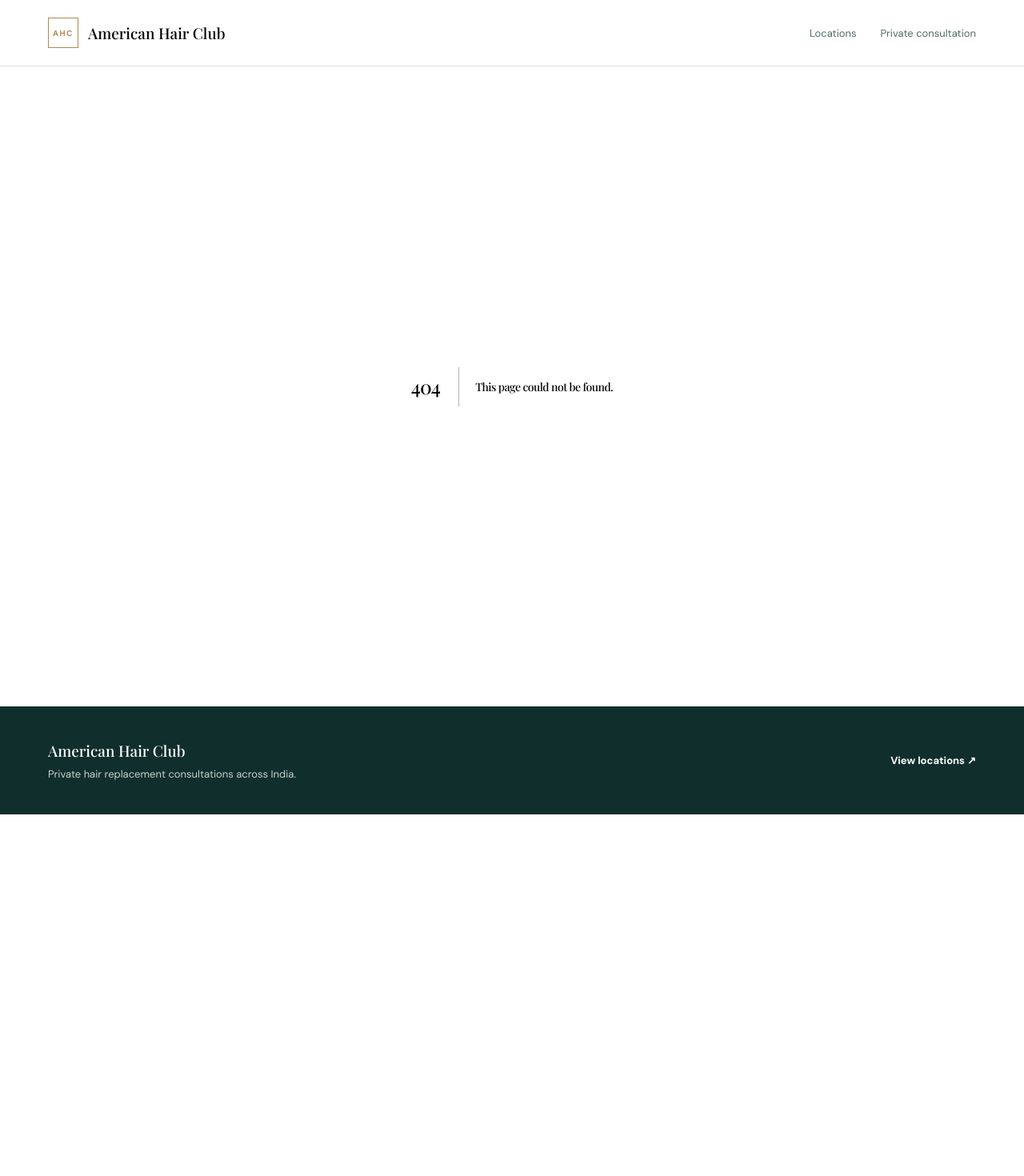
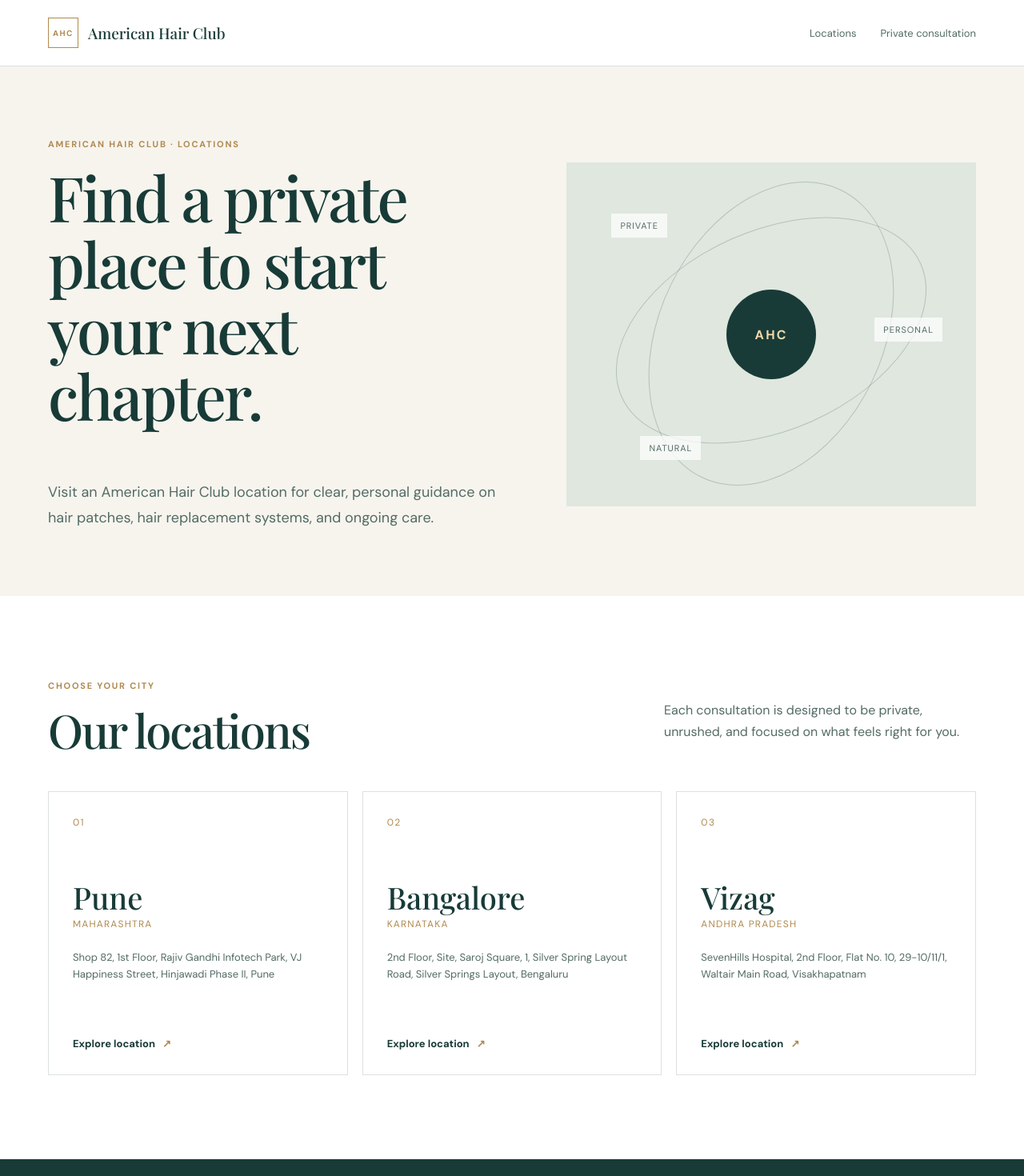
Before and after one commit to hr8976/americanhairclinic, a Next.js app: page /locations in a window 1280 px wide. Before the commit this address had no page. Shown: the top 1470 px of the page at 80% size. Before the commit the page ends 1018 px from the top, so only its background shows below. Built offline with nearby package versions, Linux system fonts and the light colour scheme.

Commit message:
Add app/locations/page.tsx

```diff
--- /dev/null
+++ b/app/locations/page.tsx
@@ -0,0 +1,68 @@
+import type { Metadata } from "next";
+import Link from "next/link";
+import { locations } from "../../data/locations";
+
+export const metadata: Metadata = {
+  title: "Hair Patch Clinics and Consultations in India",
+  description:
+    "Explore American Hair Club locations in Pune, Bangalore, and Vizag for private hair patch and hair replacement consultations.",
+};
+
+export default function LocationsPage() {
+  return (
+    <main>
+      <section className="locations-hero">
+        <div className="shell locations-hero-grid">
+          <div>
+            <p className="eyebrow">American Hair Club · Locations</p>
+            <h1>Find a private place to start your next chapter.</h1>
+            <p className="hero-lead">
+              Visit an American Hair Club location for clear, personal guidance on hair patches, hair replacement systems, and ongoing care.
+            </p>
+          </div>
+          <div className="hero-orbit" aria-hidden="true">
+            <span className="orbit-ring orbit-ring-one" />
+            <span className="orbit-ring orbit-ring-two" />
+            <span className="orbit-center">AHC</span>
+            <span className="orbit-label orbit-label-one">Private</span>
+            <span className="orbit-label orbit-label-two">Personal</span>
+            <span className="orbit-label orbit-label-three">Natural</span>
+          </div>
+        </div>
+      </section>
+
+      <section className="location-list-section">
+        <div className="shell">
+          <div className="section-heading">
+            <div>
+              <p className="eyebrow">Choose your city</p>
+              <h2>Our locations</h2>
+            </div>
+            <p>Each consultation is designed to be private, unrushed, and focused on what feels right for you.</p>
+          </div>
+          <div className="location-grid">
+            {locations.map((location, index) => (
+              <Link className="location-card" href={`/${location.slug}`} key={location.slug}>
+                <span className="card-index">0{index + 1}</span>
+                <span className="card-city">{location.city}</span>
+                <span className="card-region">{location.region}</span>
+                <span className="card-address">{location.address}</span>
+                <span className="card-link">Explore location <span aria-hidden="true">↗</span></span>
+              </Link>
+            ))}
+          </div>
+        </div>
+      </section>
+
+      <section id="consultation" className="consultation-band">
+        <div className="shell consultation-inner">
+          <div>
+            <p className="eyebrow eyebrow-light">Begin privately</p>
+            <h2>A confident next step starts with a conversation.</h2>
+          </div>
+          <p>Phone, WhatsApp, and opening-hour details will be added after each branch is verified.</p>
+        </div>
+      </section>
+    </main>
+  );
+}
```
